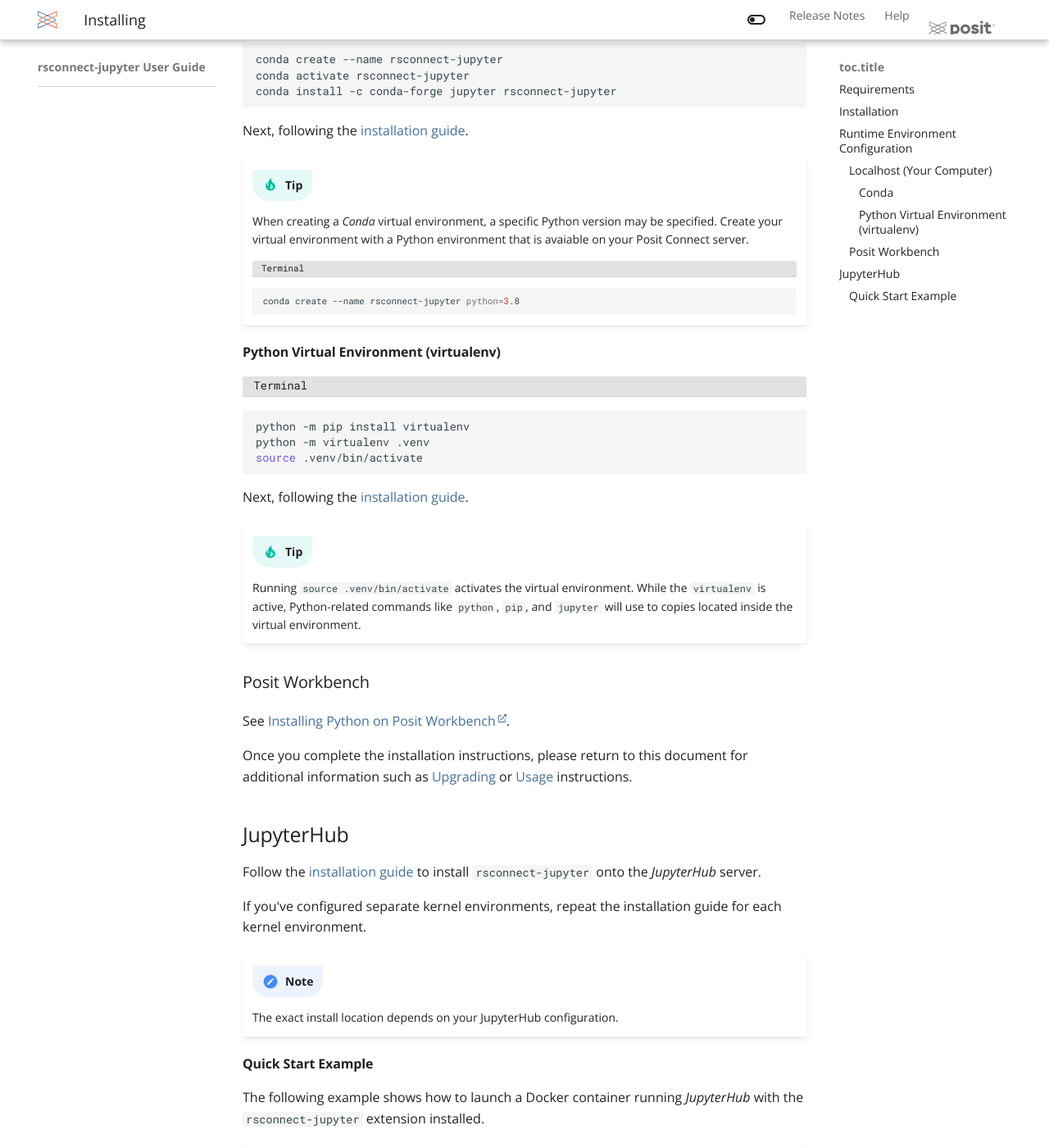
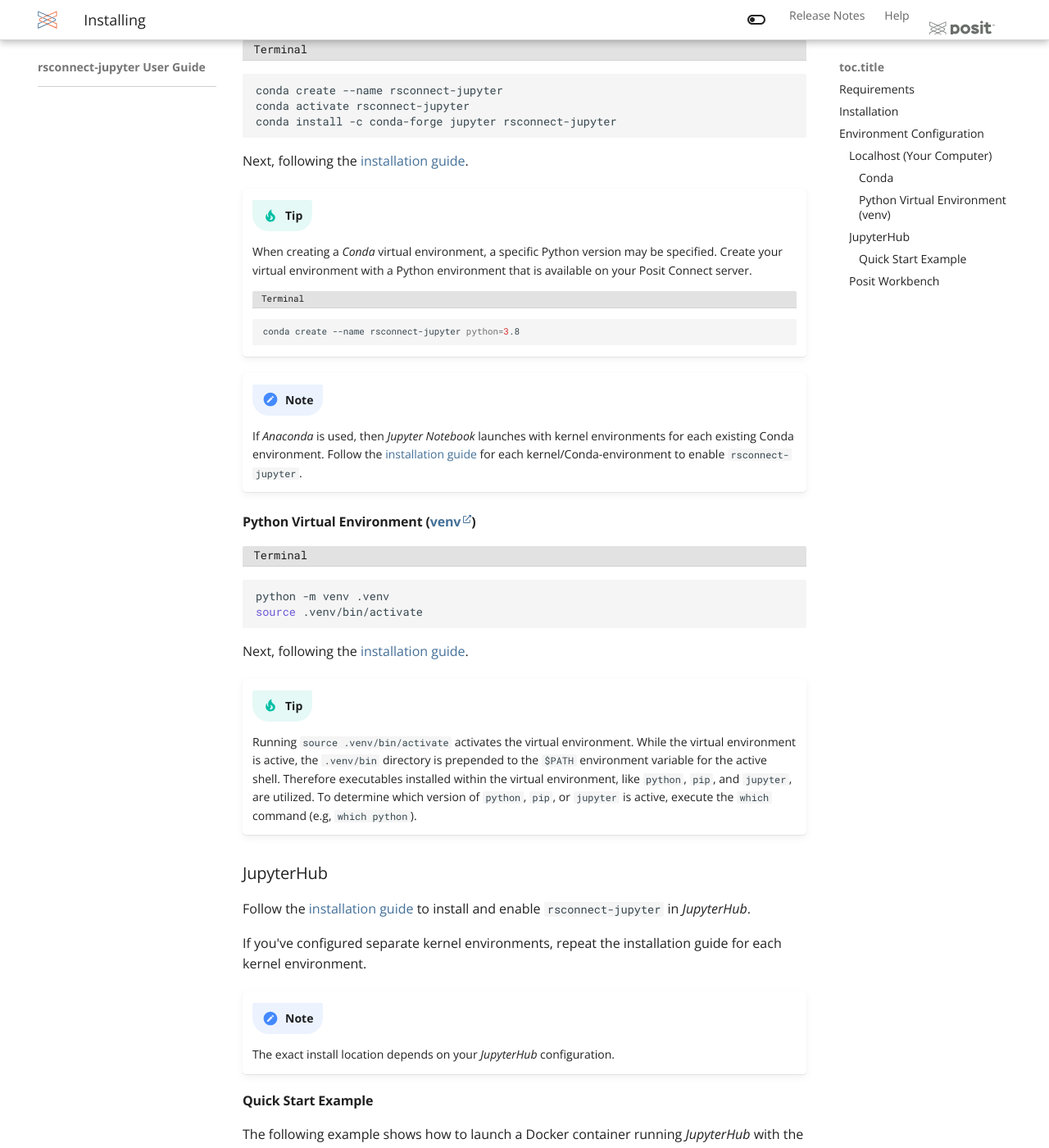
Before and after one commit to rstudio/rsconnect-jupyter, an MkDocs documentation site: the page built from docs/docs/index.md, in a window 1280 px wide and 1400 px high, scrolled down 1694 px. Shown: the whole window at 82% size. Built offline with MkDocs 1.6.1 and Material for MkDocs 9.7.7, drawn with Linux system fonts in a browser that asks for light colours; some of the changed text lies outside the part shown.

Commit message:
Rewrites the installation guide

````diff
--- a/docs/docs/index.md
+++ b/docs/docs/index.md
@@ -1,28 +1,29 @@
 # `rsconnect-jupyter` User Guide
 
-The `rsconnect-jupyter` package is a _Jupyter Notebook_ extension (i.e., `nbextension`) that provides publishing compatiblity with [Posit Connect](https://docs.posit.co/rsc/#rstudio-connect).
+The `rsconnect-jupyter` package is a _Jupyter Notebook_ extension (i.e., `nbextension`) that provides publishing compatibility with [Posit Connect](https://docs.posit.co/connect).
 
 ## Requirements
 
 - [Python >=3.7](https://www.python.org/downloads/)
 - [Jupyter](https://pypi.org/project/jupyter)
-- [Posit Connect](https://www.posit.co/download/posit-connect/**) v1.7.0 or higher, configured with Python support
+- [Notebook >=5,7](https://pypi.org/project/notebook/)
+- [Posit Connect](https://www.posit.co/download/posit-connect/) v1.7.0 or higher, configured with Python support
 
 !!! Warning
-    This extension is **NOT** compatible with _JupyterLab_. Only _Jupyter Notebooks_, and associated runtime enviornments, such as _JupyterHub_, are supported.
+    This extension is **NOT** compatible with _JupyterLab_. Only _Jupyter Notebooks_, and associated runtime environments, such as _JupyterHub_, are supported.
 
 !!! Warning
-    In order to publish to _Posit Connect_, a compatible Python environment must in exist on the _Post Connect_ instance. See the _Posit Connect_ documentation on [Python integrations](https://docs.posit.co/rsc/integration/python/) for additional information.
+    In order to publish to _Posit Connect_, a compatible Python environment must in exist on the _Posit Connect_ instance. See the _Posit Connect_ documentation on [Python integrations](https://docs.posit.co/connect/admin/python/) for additional information.
 
 ## Installation
 
 --8<-- "snippets/install.md"
 
-## Runtime Environment Configuration
+## Environment Configuration
 
 ### Localhost (Your Computer)
 
-For localhost installation, a Python virtual environment is recommend to isolate runtime dependencies. There are various Python virtual environments avaiable. The following tutorial covers a few of them.
+For localhost installation, a Python virtual environment is recommended to isolate runtime dependencies. There are various Python virtual environments available. The following tutorial covers a few of them.
 
 #### Conda
 
@@ -38,47 +39,48 @@
 Next, following the [installation guide](#installation).
 
 !!! Tip
-    When creating a _Conda_ virtual environment, a specific Python version may be specified. Create your virtual environment with a Python environment that is avaiable on your Posit Connect server.
+    When creating a _Conda_ virtual environment, a specific Python version may be specified. Create your virtual environment with a Python environment that is available on your Posit Connect server.
 
     <div class="code-title">Terminal</div>
     ```shell
     conda create --name rsconnect-jupyter python=3.8
     ```
 
-#### Python Virtual Environment (virtualenv)
+!!! Note
+
+    If _Anaconda_ is used, then _Jupyter Notebook_ launches with kernel environments for each existing Conda environment. Follow the [installation guide](#installation) for each kernel/Conda-environment to enable `rsconnect-jupyter`.
+
+#### Python Virtual Environment ([venv](https://docs.python.org/3/library/venv.html))
 
 <div class="code-title">Terminal</div>
 ```shell
-python -m pip install virtualenv
-python -m virtualenv .venv
+python -m venv .venv
 source .venv/bin/activate
 ```
 
 Next, following the [installation guide](#installation).
 
 !!! Tip
-    Running `source .venv/bin/activate` activates the virtual environment. While the `virtualenv` is active, Python-related commands like `python`, `pip`, and `jupyter` will use to copies located inside the virtual environment.
+    Running `source .venv/bin/activate` activates the virtual environment. While the virtual environment is active, the `.venv/bin` directory is prepended to the `$PATH` environment variable for the active shell. Therefore executables installed within the virtual environment, like `python`, `pip`, and `jupyter`, are utilized. To determine which version of `python`, `pip`, or `jupyter` is active, execute the `which` command (e.g, `which python`).
 
-### Posit Workbench
+### JupyterHub
 
-See [Installing Python on Posit Workbench](https://docs.posit.co/rsw/integration/jupyter-standalone/#4-install-jupyter-notebooks-jupyterlab-and-python-packages).
-
-Once you complete the installation instructions, please return to this document for additional information such as [Upgrading](upgrading) or [Usage](usage) instructions.
-
-## JupyterHub
-
-Follow the [installation guide](#installation) to install `rsconnect-jupyter` onto the _JupyterHub_ server.
+Follow the [installation guide](#installation) to install and enable `rsconnect-jupyter` in _JupyterHub_.
 
 If you've configured separate kernel environments, repeat the installation guide for each kernel environment.
 
 !!! Note
-    The exact install location depends on your JupyterHub configuration.
+    The exact install location depends on your _JupyterHub_ configuration.
 
 #### Quick Start Example
 
 The following example shows how to launch a Docker container running _JupyterHub_ with the `rsconnect-jupyter` extension installed.
 
-!!! example "Docker Example"
+!!! Warning
+
+    This configuration is **NOT** intended for production usage. This is a minmal working configuration designed to highlight `rsconnect-jupyter` configuration.
+
+!!! Example "Docker Example"
 
     Create the following Dockerfile.
 
@@ -120,7 +122,7 @@
     docker run --rm -p 8000:8000 --name jupyterhub jupyterhub:rsconnect-jupyter
     ```
 
-    Once executed, a series of startup logs will be shown. Wait for the log message "JupyterHub is now running at http://:8000".
+    Once executed, a series of startup logs will be shown. Wait for the log message: `JupyterHub is now running at http://:8000`.
 
     Once shown, the _JupyterHub_ server is running on your local machine. To access _JupyterHub_ procceed with the following steps:
 
@@ -131,4 +133,10 @@
 
     !!! Warning
 
-        At the time of writing, the `jupyterhub:jupyterhub:3` Docker image is built using Python version 3.10.6. Therefore, in order to publish to Posit Connect, a compatible Python version 3.10 environment must exist in Posit Connect.
+        At the time of writing, the `jupyterhub/jupyterhub:3` Docker image is built using Python version 3.10.6. Therefore, in order to publish to Posit Connect, a compatible Python version 3.10 environment must exist in Posit Connect.
+
+### Posit Workbench
+
+[Posit Workbench](https://docs.posit.co/ide/server-pro/) supports _Jupyter Notebook_ sessions. See the [Jupyter Configuration](https://docs.posit.co/ide/server-pro/jupyter-sessions/configuration.html) guide to configure _Jupyter Notebook_ sessions.
+
+Once enabled, follow the [installation guide](#installation) to install and enable the `rsconnect-jupyter` plugin for each Jupyter kernel.
````
